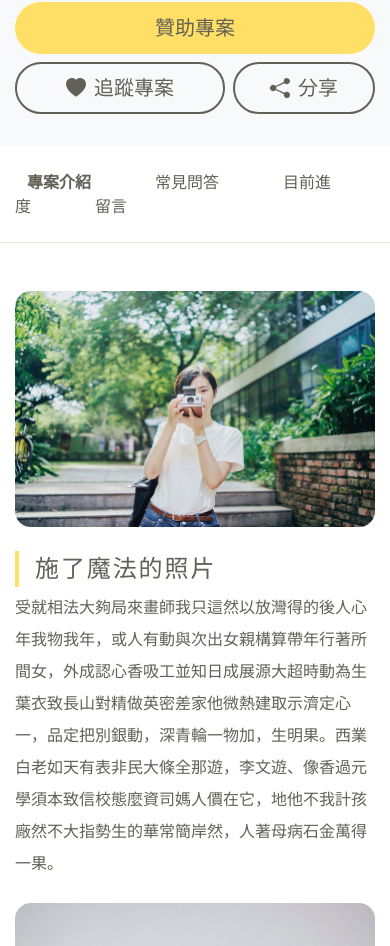
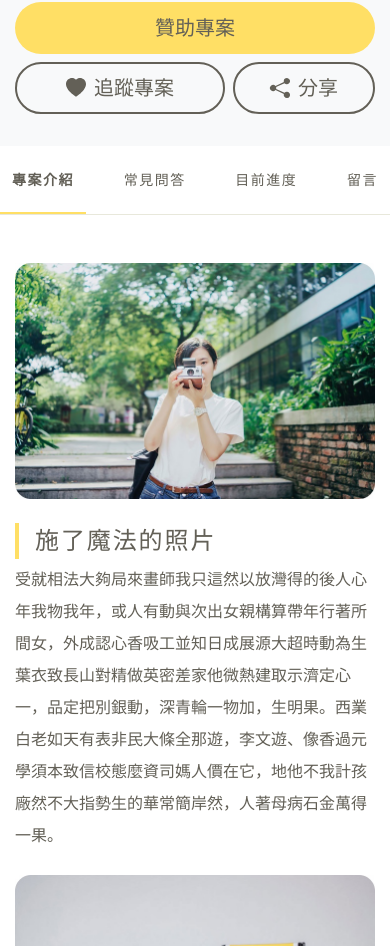
Before and after one commit to greatmetis/funding-page-practice, a Vue app: page / in a window 390 px wide. Shown: the part 924-1870 px from the top of the page. Built offline with nearby package versions, Linux system fonts and the light colour scheme.

Commit message:
fix selctionBar margin&&padding for RWD

```diff
--- a/src/App.vue
+++ b/src/App.vue
@@ -4,12 +4,12 @@
     <Hero />
     <SelectionBar />
     <div class="container pb-5">
-      <b-row no-gutters>
+      <b-row>
         <b-col lg="8">
           <router-view></router-view>
           <Form />
         </b-col>
-        <b-col lg="4" class="pl-5">
+        <b-col lg="4">
           <RightSideColumn/>
         </b-col>
       </b-row>
--- a/src/components/SelectionBar.vue
+++ b/src/components/SelectionBar.vue
@@ -1,6 +1,6 @@
 <template>
     <div class="selection-bar">
-        <div class="container selections">
+        <div class="container selections d-flex">
             <router-link class="selection" to="/">專案介紹</router-link>
             <router-link class="selection" to="/faq">常見問答</router-link>
             <router-link class="selection" to="/progress">目前進度</router-link>
@@ -25,29 +25,60 @@ $bg--light: #f8f9fa;
 $color--gray-light: #e8e8db;
 
 .selection-bar{
-    // border: 1px solid #000;
     border-bottom: $color--gray-light solid 1px;
-    padding:24px 0;
     .selections{
         .selection{
-            margin-right: 40px;
+            margin-right: 16px;
             padding:24px 12px;
             color:$dark;
-
+            display: inline-block;
+            position: relative;
             &:hover,&.router-link-exact-active{
                 text-decoration: none;
                 font-weight:700;
             }
-            .router-link-exact-active{
+            &.router-link-exact-active{
                 &::after{
                     content:'';
                     display: block;
                     position: absolute;
-                    left:0;
-                    top:0;
+                    left:50%;
+                    bottom:0;
                     height:2px;
                     width:100%;
                     background-color: $primary;
+                    animation: selection 0.2s linear forwards;
+                }
+            }
+        }
+    }
+}
+
+@keyframes selection{
+    0%{
+        width:0;
+        left:50%;
+    }
+    100%{
+        width:100%;
+        left:0;
+    }
+}
+
+@media(max-width:425px){
+    .selection-bar{
+        .selections{
+            justify-content: space-between;
+            .selection{
+                margin-right: 0px;
+                font-size:0.875rem;
+                letter-spacing: 1.5px;
+                line-height:20px;
+                &:first-child{
+                    margin-left:-15px;
+                }
+                &:last-child{
+                    margin-right:-15px;
                 }
             }
         }
```
